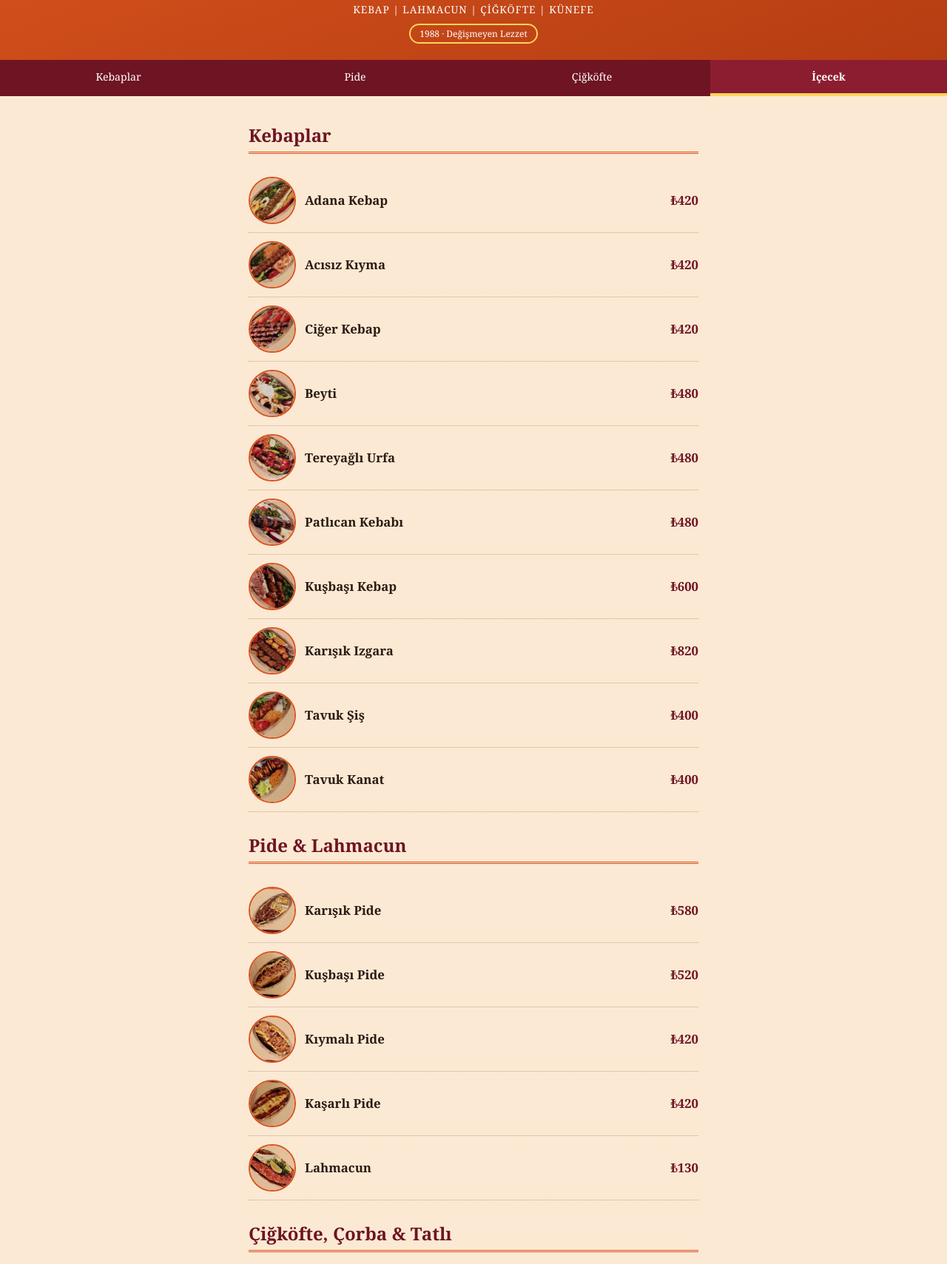
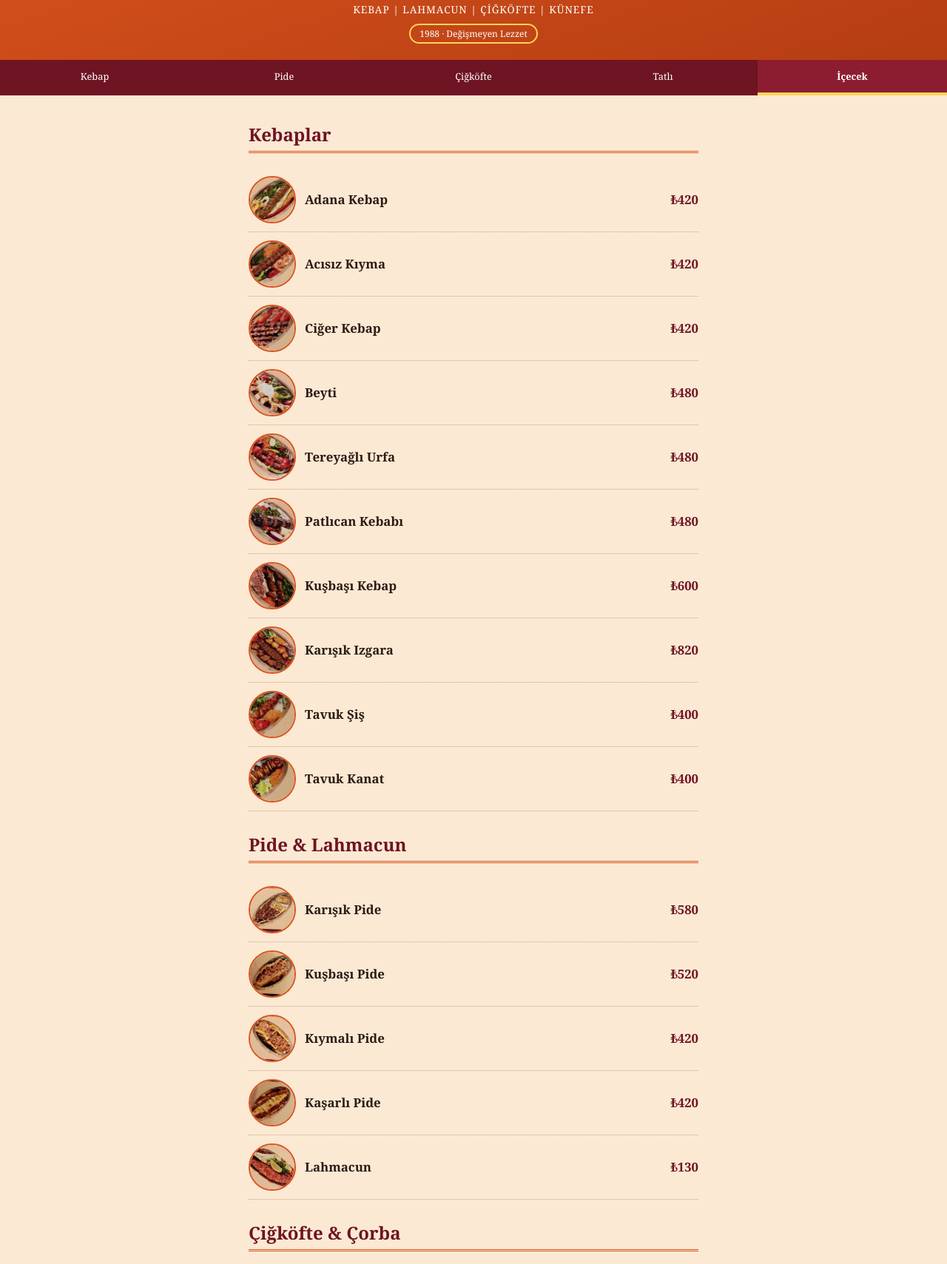
Before and after one commit to sedret/dizi, a plain HTML site: page index.html in a window 1280 px wide. Shown: the part 187-1896 px from the top of the page at 74% size. Drawn offline with Linux system fonts and the light colour scheme.

Commit message:
Add separate Tatlı tab and section (#5)
Claude-Session: https://claude.ai/code/session_01C2DEMDfhVTqhcb3Kc3qDGV

Co-authored-by: Claude <noreply@anthropic.com>

```diff
--- a/index.html
+++ b/index.html
@@ -16,7 +16,7 @@
   header p{margin:6px 0 0;font-size:.85rem;letter-spacing:1px}
   .since{display:inline-block;margin-top:10px;padding:3px 12px;border:2px solid #ffd45a;border-radius:20px;font-size:.75rem}
   nav{position:sticky;top:0;background:var(--bordo);display:flex;z-index:5}
-  nav a{flex:1;text-align:center;color:#fff;text-decoration:none;padding:13px 2px;font-size:.88rem;border-bottom:4px solid transparent;transition:background .2s}
+  nav a{flex:1;text-align:center;color:#fff;text-decoration:none;padding:13px 2px;font-size:.8rem;border-bottom:4px solid transparent;transition:background .2s}
   nav a.aktif{background:#8c1d31;border-bottom-color:#ffd45a;font-weight:bold}
   section{scroll-margin-top:52px}
   html{scroll-behavior:smooth}
@@ -41,9 +41,10 @@
   <div class="since">1988 · Değişmeyen Lezzet</div>
 </header>
 <nav>
-  <a href="#kebap">Kebaplar</a>
+  <a href="#kebap">Kebap</a>
   <a href="#pide">Pide</a>
   <a href="#diger">Çiğköfte</a>
+  <a href="#tatli">Tatlı</a>
   <a href="#icecek">İçecek</a>
 </nav>
 <main>
@@ -73,10 +74,15 @@
     </ul>
   </section>
   <section id="diger">
-    <h2>Çiğköfte, Çorba &amp; Tatlı</h2>
+    <h2>Çiğköfte &amp; Çorba</h2>
     <ul>
       <li><img src="img/cigkofte.jpg" alt="Çiğköfte" loading="lazy" width="64" height="64"><span class="ad">Çiğköfte</span><span class="nokta"></span><span class="fiyat">₺350</span></li>
       <li><img src="img/corba.jpg" alt="Çorba" loading="lazy" width="64" height="64"><span class="ad">Çorba</span><span class="nokta"></span><span class="fiyat">₺120</span></li>
+    </ul>
+  </section>
+  <section id="tatli">
+    <h2>Tatlı</h2>
+    <ul>
       <li><img src="img/kunefe.jpg" alt="Künefe" loading="lazy" width="64" height="64"><span class="ad">Künefe</span><span class="nokta"></span><span class="fiyat">₺250</span></li>
     </ul>
   </section>
```
